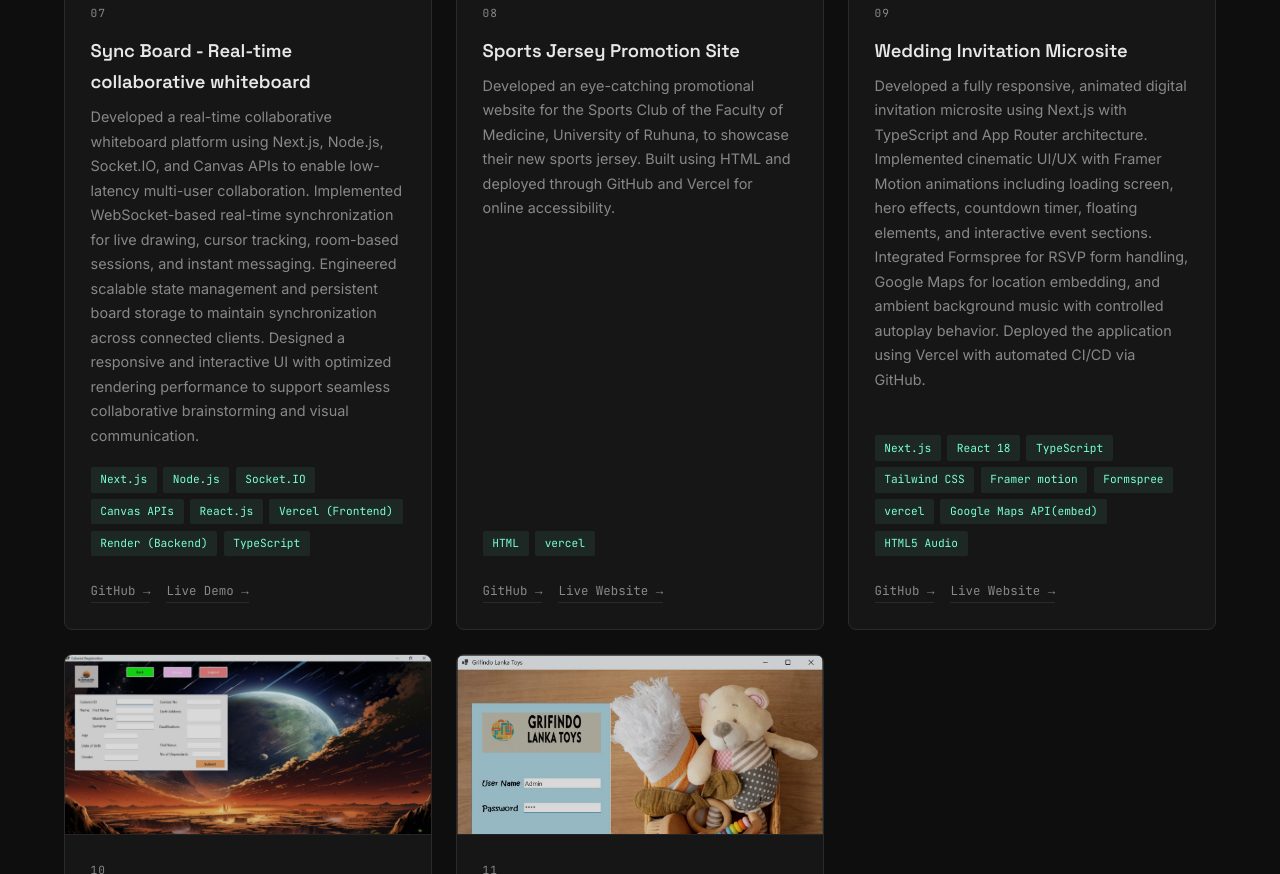
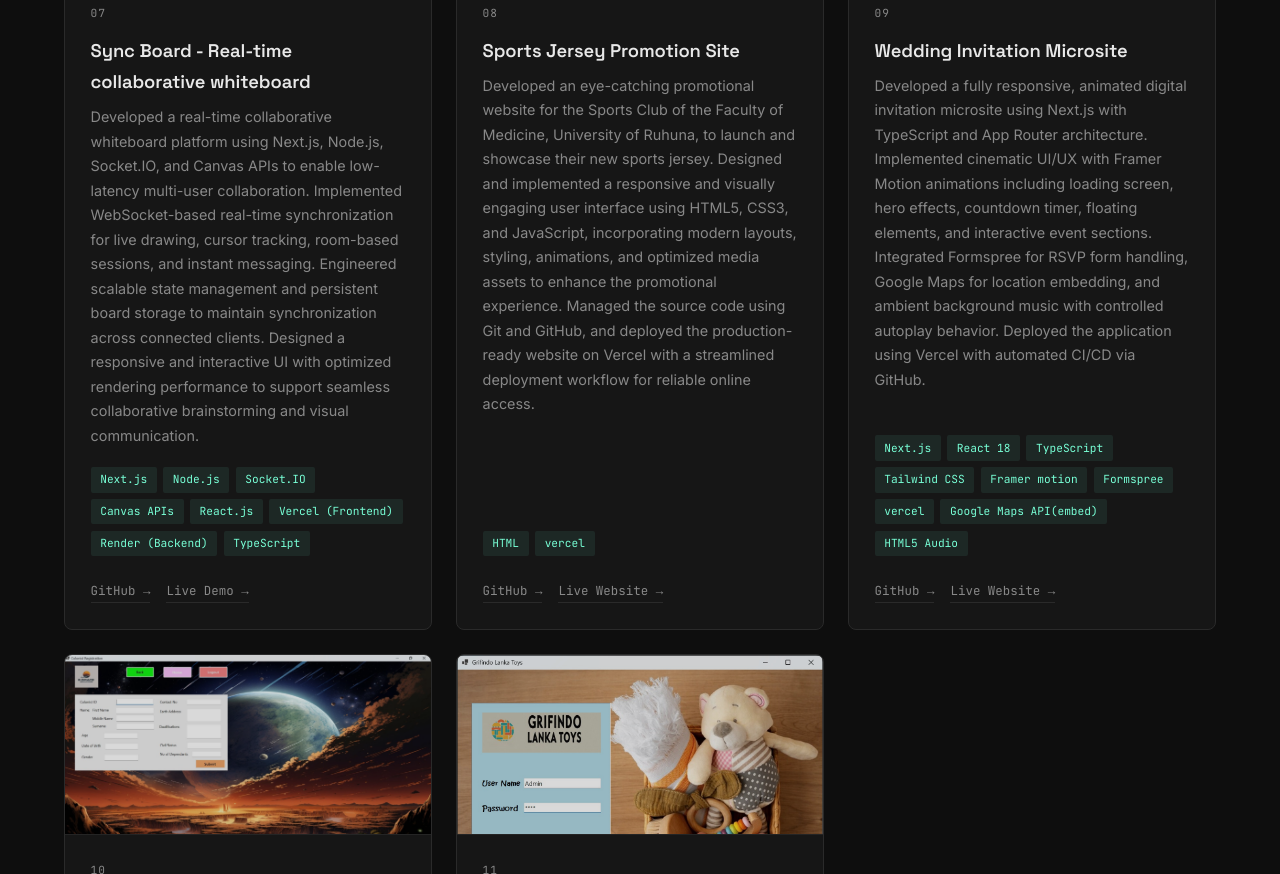
Before and after one commit to HasiniIsurindi/hasiniisurindi.github.io, a plain HTML site: page index.html in a window 1280 px wide. Shown: the part 4005-4879 px from the top of the page. Drawn offline with Linux system fonts and the light colour scheme.

Commit message:
Enhance project description for Sports Jersey site
Expanded project description to include design and implementation details, technologies used, and deployment process.

```diff
--- a/index.html
+++ b/index.html
@@ -883,7 +883,7 @@
       <div class="project-body">
         <div class="project-num">08</div>
         <h3>Sports Jersey Promotion Site</h3>
-        <p> Developed an eye-catching promotional website for the Sports Club of the Faculty of Medicine, University of Ruhuna, to showcase their new sports jersey. Built using HTML and deployed through GitHub and Vercel for online accessibility.
+        <p> Developed an eye-catching promotional website for the Sports Club of the Faculty of Medicine, University of Ruhuna, to launch and showcase their new sports jersey. Designed and implemented a responsive and visually engaging user interface using HTML5, CSS3, and JavaScript, incorporating modern layouts, styling, animations, and optimized media assets to enhance the promotional experience. Managed the source code using Git and GitHub, and deployed the production-ready website on Vercel with a streamlined deployment workflow for reliable online access.
 </p>
         <div class="project-stack">
           <span>HTML</span><span>vercel</span>
```
